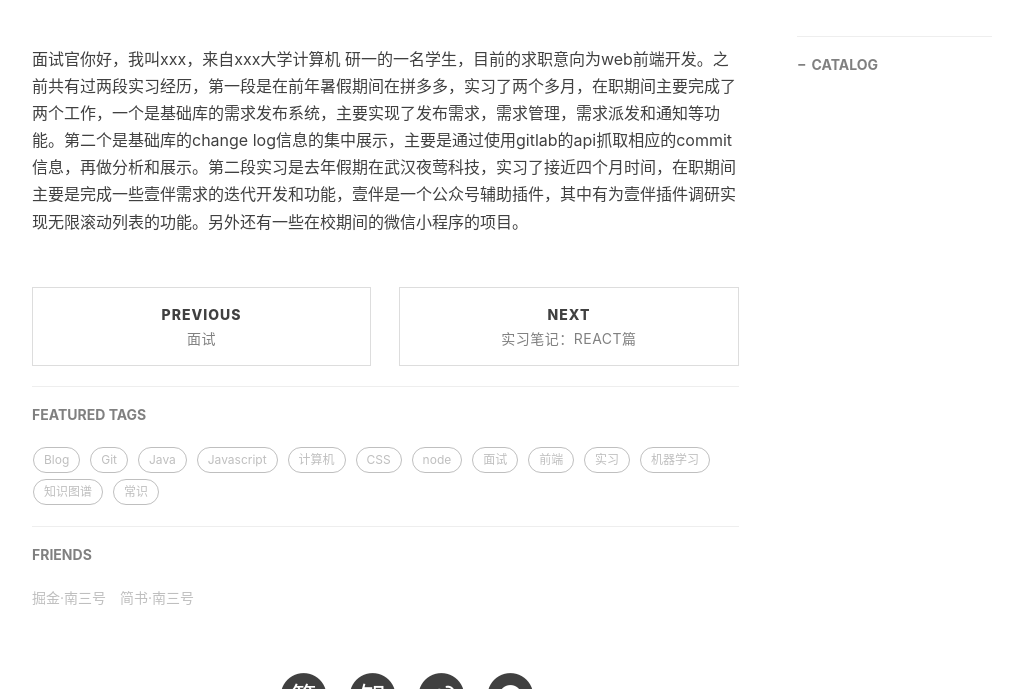
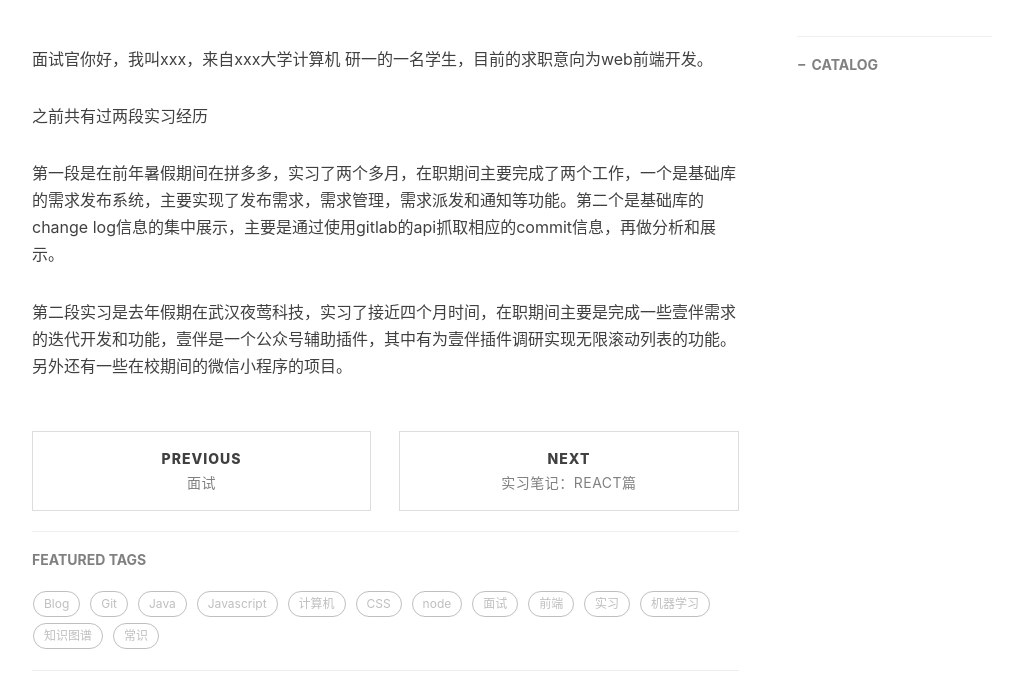
Before and after one commit to nansanhao/nansanhao.github.io, a Jekyll site: the page built from _posts/2019-03-04-自我介绍.md, in a window 1280 px wide and 900 px high, scrolled down 316 px, cut to the strip 211-900 px from the top of the window. Shown: the whole strip, without its empty margins (233-1256 px from the left). Built offline with Jekyll 4.4.1, drawn with Linux system fonts in a browser that asks for light colours; nearby versions of some CDN libraries; comment, search, counter and statistics services are not loaded.

```diff
--- a/_posts/2019-03-04-自我介绍.md
+++ b/_posts/2019-03-04-自我介绍.md
@@ -11,4 +11,12 @@
     - 前端
 ---
 
-面试官你好，我叫xxx，来自xxx大学计算机 研一的一名学生，目前的求职意向为web前端开发。之前共有过两段实习经历，第一段是在前年暑假期间在拼多多，实习了两个多月，在职期间主要完成了两个工作，一个是基础库的需求发布系统，主要实现了发布需求，需求管理，需求派发和通知等功能。第二个是基础库的change log信息的集中展示，主要是通过使用gitlab的api抓取相应的commit信息，再做分析和展示。第二段实习是去年假期在武汉夜莺科技，实习了接近四个月时间，在职期间主要是完成一些壹伴需求的迭代开发和功能，壹伴是一个公众号辅助插件，其中有为壹伴插件调研实现无限滚动列表的功能。另外还有一些在校期间的微信小程序的项目。
+面试官你好，我叫xxx，来自xxx大学计算机 研一的一名学生，目前的求职意向为web前端开发。
+
+之前共有过两段实习经历
+
+第一段是在前年暑假期间在拼多多，实习了两个多月，在职期间主要完成了两个工作，一个是基础库的需求发布系统，主要实现了发布需求，需求管理，需求派发和通知等功能。第二个是基础库的change log信息的集中展示，主要是通过使用gitlab的api抓取相应的commit信息，再做分析和展示。
+
+
+
+第二段实习是去年假期在武汉夜莺科技，实习了接近四个月时间，在职期间主要是完成一些壹伴需求的迭代开发和功能，壹伴是一个公众号辅助插件，其中有为壹伴插件调研实现无限滚动列表的功能。另外还有一些在校期间的微信小程序的项目。
```
Also changed, not shown: _posts/2019-03-01-面试.md (+8 -0 lines), _posts/2020-10-20-论文阅读：Mining Verb-Oriented Commonsense Knowledge.md (+3 -1 lines), img-blog/verb-commonsense-1.png (added).
